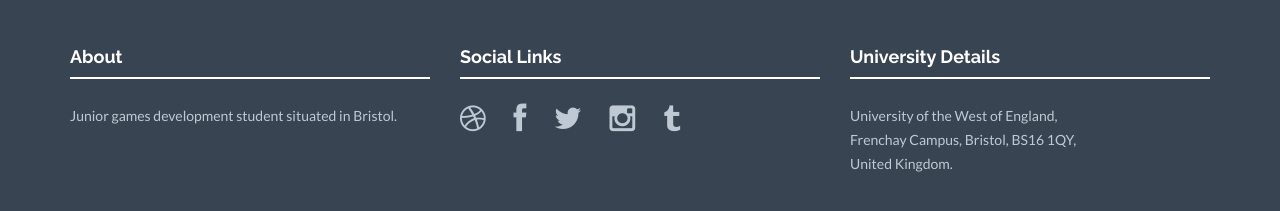
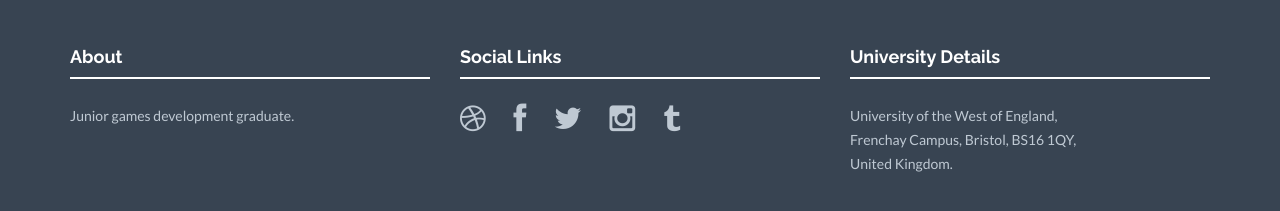
Before and after one commit to Stroudie2/Stroudie2.github.io, a Jekyll site: the page built from index.html, in a window 1280 px wide and 900 px high, scrolled down 1274 px. Shown: the part 652-863 px from the top of the window. Built offline with Jekyll 4.4.1, drawn with Linux system fonts in a browser that asks for light colours; nearby versions of some CDN libraries.

Commit message:
Update _config.yml

```diff
--- a/_config.yml
+++ b/_config.yml
@@ -2,7 +2,7 @@
 
 # Site settings
 title: ALEX STROUD
-description: "Junior Games Development Student."
+description: "Junior Games Development Graduate."
 analytics: #Google analytics code in the format XX-nnnnnnnn-n
 baseurl: "/" #important: start with /
 url: "https://Stroudie2.github.io"
@@ -68,9 +68,9 @@
     img: profile_1.jpg
     social:
       - title: envelope #use for email address
-        url: mailto:james2.huxtable@uwe.ac.uk
+        url: mailto:alexjamesstroud@gmail.com
       - title: twitter
-        url: http://twitter.com/HuxyUK
+        url: http://twitter.com/
 
 # Short text about your company. Shown in footer on every page and also separately on Home and Contact page.
-about: "Junior games development student situated in Bristol."
+about: "Junior games development graduate."
```
